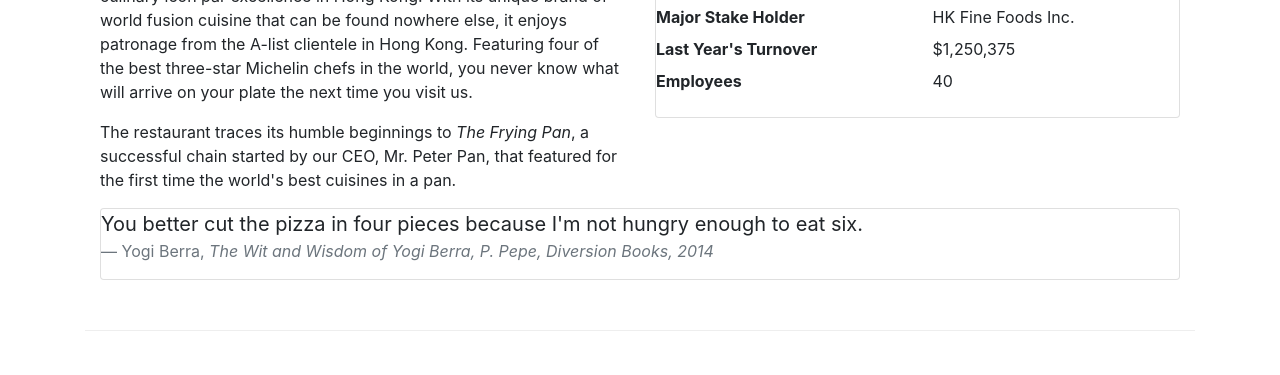
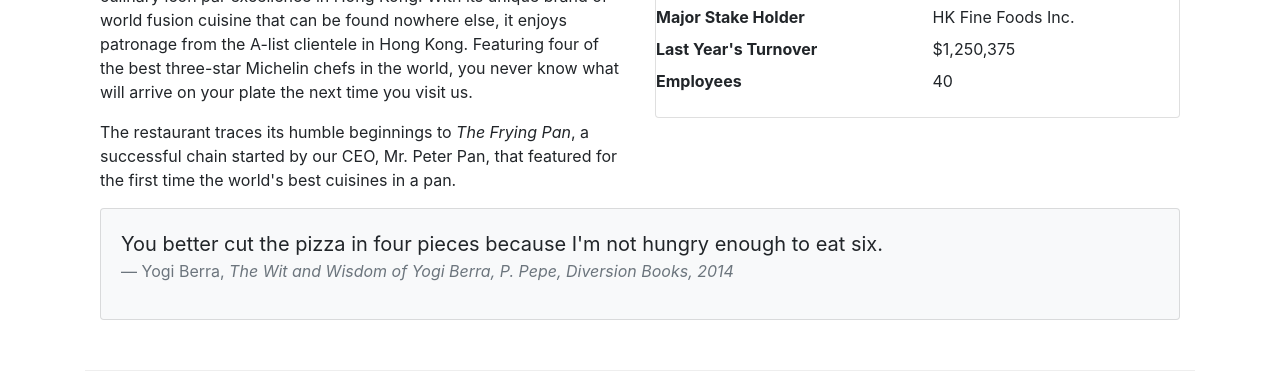
Before and after one commit to abhishek05102001/BOOTSTRAP, a website: page aboutus.html in a window 1280 px wide. Shown: the part 577-952 px from the top of the page. Drawn offline with nearby package versions, Linux system fonts and the light colour scheme.

Commit message:
tables and cards

```diff
--- a/aboutus.html
+++ b/aboutus.html
@@ -104,8 +104,9 @@
                         </div>
                     </div>
                 </div>
+
                 <div class="col-12">
-                <div class="card card-block bg-faded">
+                   <div class="card card-body bg-light">
                        <blockquote class="blockquote">
                            <p class="mb-0">You better cut the pizza in four pieces because
                                I'm not hungry enough to eat six.</p>
@@ -116,12 +117,16 @@
                        </blockquote>
                    </div>
                </div>
+
+                </div>
+            </div>
         </div>
         <div class="row row-content">
             <div class="col">
                 <!-- Task 2 - The "Corporate Leadership" section should stretch the entire width of the row. -->
                 <!-- Task 3 -  hidden-* CSS classes, detailed descriptions of the corporate leadership is hidden only for extra small screens  -->
                 <h2>Corporate Leadership</h2>
+
                 <!-- 4. Exercise: Tabs - Accordion -->
                 <div id="accordion" role="tablist">
                     <div class="card">
```
Also changed, not shown: 1 other file. Lines whose indentation alone changed are shown as unchanged.
